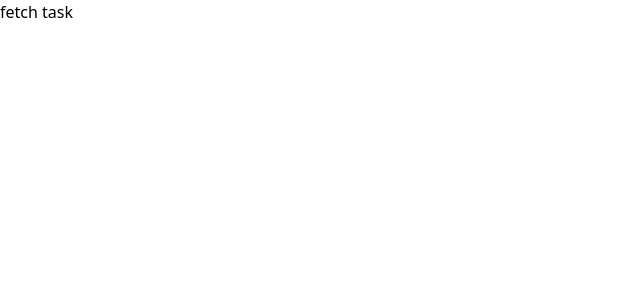
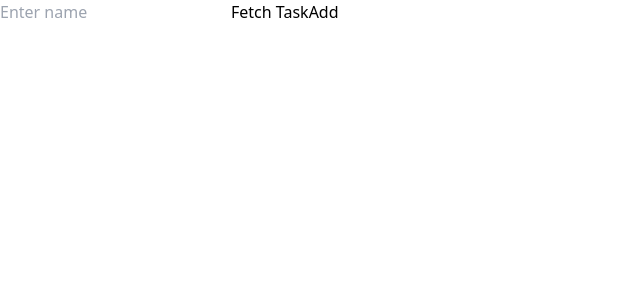
Before and after one commit to Talha-TN/redux-toolkit, a React (Vite) app: page / in a window 1280 px wide. Shown: the top 300 px of the page, without its empty margins (0-640 px from the left). Built offline with nearby package versions, Linux system fonts and the light colour scheme.

Commit message:
added another action to dipatch input value this is not related to redux thunk ,just normal action

```diff
--- /dev/null
+++ b/src/assets/UseTitle.jsx
@@ -0,0 +1,4 @@
+const UseTitle=(title)=>{
+    return document.title=title
+}
+export default UseTitle;
--- a/src/components/redux thunk/TestingReduxThunk.jsx
+++ b/src/components/redux thunk/TestingReduxThunk.jsx
@@ -1,15 +1,61 @@
-import React from "react";
+// import React, { useRef, useState } from "react";
+// import { useDispatch, useSelector } from "react-redux";
+// import { fetchTodo } from "./ToDoSlice";
+// import { add } from "../reduxToolkit/ReduxCounterSlice";
+// const TestingReduxThunk = () => {
+//     const [name,setName]=useState("")
+
+//   const dispatch = useDispatch();
+//   const state = useSelector((state) => state.todoSlice);
+//  const handleAdd=()=>{
+//     dispatch(add(name))
+//  }
+//   return (
+//     <div>
+//       {state.data &&
+//         state.data.map((el, index) => <p key={index}>{el.title}</p>)}
+//       <input onChange={(e)=>setName(e.target.value)} type="text" placeholder="enter name" />
+//       <button onClick={(e) => dispatch(fetchTodo())}>fetch task</button>
+//       <button onClick={handleAdd}>add</button>
+//     </div>
+//   );
+// };
+
+// export default TestingReduxThunk;
+////////////////////////////////
+import React, { useState } from "react";
 import { useDispatch, useSelector } from "react-redux";
-import { fetchTodo } from "./ToDoSlice";
+import { fetchTodo, add } from "./ToDoSlice"; // Correct import
+import UseTitle from "../../assets/UseTitle";
+
 const TestingReduxThunk = () => {
+  const [name, setName] = useState(""); // State to hold input value
   const dispatch = useDispatch();
+  UseTitle("redux Thunk")
   const state = useSelector((state) => state.todoSlice);
+
+  const handleAdd = () => {
+    if (name.trim() !== "") {
+      dispatch(add(name)); // Dispatch `add` with the input value
+      setName(""); // Clear input after adding
+    }
+
+  };
 
   return (
     <div>
-      {state.data &&
-        state.data.map((el, index) => <p key={index}>{el.title}</p>)}
-      <button onClick={(e) => dispatch(fetchTodo())}>fetch task</button>
+      {/* Render data */}
+      {state.data && state.data.map((el, index) => <p key={index}>{el.title}</p>)}
+
+      {/* Input and buttons */}
+      <input
+        value={name}
+        onChange={(e) => setName(e.target.value)}
+        type="text"
+        placeholder="Enter name"
+      />
+      <button onClick={() => dispatch(fetchTodo())}>Fetch Task</button>
+      <button onClick={handleAdd}>Add</button>
     </div>
   );
 };
--- a/src/components/redux thunk/ToDoSlice.jsx
+++ b/src/components/redux thunk/ToDoSlice.jsx
@@ -1,29 +1,71 @@
-import { createSlice,createAsyncThunk } from "@reduxjs/toolkit";
-export const fetchTodo =createAsyncThunk("fetchtodo,",async ()=>{ // fetch to do action
-     let response = await fetch("https://jsonplaceholder.typicode.com/todos")
-     response= await  response.json()
-     return response
+// import { createSlice,createAsyncThunk } from "@reduxjs/toolkit";
+// export const fetchTodo =createAsyncThunk("fetchtodo,",async ()=>{ // fetch to do action
+//      let response = await fetch("https://jsonplaceholder.typicode.com/todos")
+//      response= await  response.json()
+//      return response
 
-})
+// })
+// const todoSlice = createSlice({
+//     name :"todoSlice",
+//     initialState:{
+//         isLoading:false,
+//         data:null,
+//         isError:false
+//     },
+//     reducers:{
+//         add:(state,action)=>{
+//             state.data.push(action.payload)
+//         }
+//     },
+
+//     extraReducers:(builder)=>{ // for listen to changes in fetchTodo action
+//     builder.addCase(fetchTodo.pending,(state,action)=>{
+//         state.isLoading=true
+//     }),
+//     builder.addCase(fetchTodo.fulfilled,(state,action)=>{
+//         state.isLoading =true
+//         state.data=action.payload
+//     }),
+//     builder.addCase(fetchTodo.rejected,(state,action)=>{
+//         console.log("error",action.payload)
+//         state.isError=true
+//     })
+//     }
+// })
+// const {add} = todoSlice.actions
+// export default todoSlice.reducer
+////////////////////////////////////////////////
+import { createSlice, createAsyncThunk } from "@reduxjs/toolkit";
+export const fetchTodo = createAsyncThunk("fetchtodo", async () => {
+  const response = await fetch("https://jsonplaceholder.typicode.com/todos");
+  const data = await response.json();
+  return data;
+});
 const todoSlice = createSlice({
-    name :"todoSlice",
-    initialState:{
-        isLoading:false,
-        data:null,
-        isError:false
+  name: "todoSlice",
+  initialState: {
+    isLoading: false,
+    data: [], // Initialize as an empty array to avoid null issues
+    isError: false,
+  },
+  reducers: {
+    add: (state, action) => {
+      // Push only if `data` exists
+      state.data.push({ title: action.payload }); // Ensure new items follow the data structure
     },
-    extraReducers:(builder)=>{ // for listen to changes in fetchTodo action
-    builder.addCase(fetchTodo.pending,(state,action)=>{
-        state.isLoading=true
-    }),
-    builder.addCase(fetchTodo.fulfilled,(state,action)=>{
-        state.isLoading =true
-        state.data=action.payload
-    }),
-    builder.addCase(fetchTodo.rejected,(state,action)=>{
-        console.log("error",action.payload)
-        state.isError=true
-    })
-    }
-})
-export default todoSlice.reducer
+  },
+  extraReducers: (builder) => {
+    builder.addCase(fetchTodo.pending, (state) => {
+      state.isLoading = true;
+    });
+    builder.addCase(fetchTodo.fulfilled, (state, action) => {
+      state.isLoading = false;
+      state.data = action.payload;
+    });
+    builder.addCase(fetchTodo.rejected, (state) => {
+      state.isError = true;
+    });
+  },
+});
+export const { add } = todoSlice.actions;
+export default todoSlice.reducer;
```
